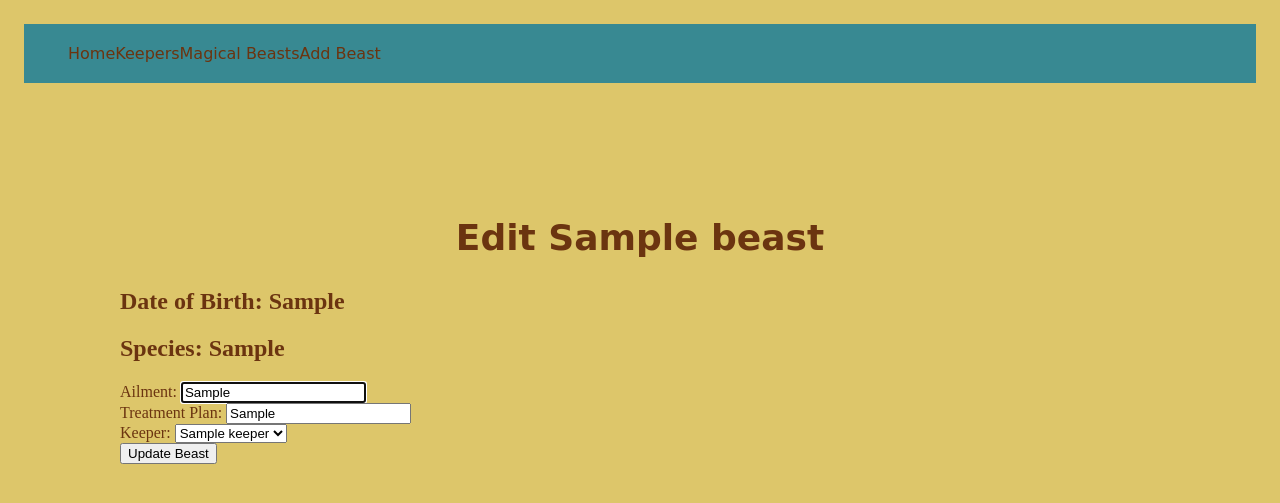
After one commit to hollytyler/magical_beasts_management, a Flask app: page /beasts/1/edit in a window 1280 px wide. The commit adds this page. Shown: the top 503 px of the page. Run offline with Flask 3, Linux system fonts and the light colour scheme; tables that the repository leaves empty hold one stand-in row (values such as "Sample post").

Commit message:
added an edit function to and individual beast. Attempting to add a delete button to keepers specific beasts

```diff
--- a/controllers/beast_controller.py
+++ b/controllers/beast_controller.py
@@ -38,3 +38,21 @@ def delete_beast(id):
     Beast.query.filter_by(id=id).delete()
     db.session.commit()
     return redirect("/beasts")
+
+@beasts_blueprint.route("/beasts/<id>/edit")
+def edit_beast(id):
+    keepers = Keeper.query.all()
+    beast = Beast.query.get(id)
+    return render_template("beasts/edit.jinja", keeper=keepers, beast=beast)
+
+@beasts_blueprint.route('/beasts/<id>', methods=['POST'])
+def update_beast(id):
+    ailment = request.form['ailment']
+    treatment = request.form['treatment']
+    keeper_id = request.form['keeper_id']
+    beast = Beast.query.get(id)
+    beast.ailment = ailment
+    beast.keeper_id = keeper_id
+    beast.treatment = treatment
+    db.session.commit()
+    return redirect(f"/beasts/{id}")
--- a/models.py
+++ b/models.py
@@ -19,6 +19,7 @@ class Beast(db.Model):
     dob = db.Column(db.String(64))
     species = db.Column(db.String(64))
     ailment = db.Column(db.String(64))
+    treatment = db.Column(db.String(64))
     keeper_id = db.Column(db.Integer, db.ForeignKey('keepers.id'))
 
     def __repr__(self):
--- /dev/null
+++ b/templates/beasts/edit.jinja
@@ -0,0 +1,51 @@
+{% extends 'base.jinja' %}
+
+{% block content %}
+
+<h1> Edit {{ beast.name }}</h1>
+
+
+<form action="/beasts/{{ beast.id }}" method="post">
+  <h2>Date of Birth: {{ beast.dob }}</h2>
+  <h2>Species: {{ beast.species }}</h2>
+
+  <div>
+      <label for="ailment">Ailment:</label>
+      <input
+        type="text"
+        id="ailment"
+        name="ailment"
+        value="{{ beast.ailment }}"
+        autofocus
+      />
+  </div>
+
+  <div>
+      <label for="treatment">Treatment Plan:</label>
+      <input
+        type="text"
+        id="treatment"
+        name="treatment"
+        value="{{ beast.treatment }}"
+      />
+  </div>
+
+  <div>
+    <label for="keeper_id">Keeper:</label>
+      <select name="keeper_id">
+
+        {% for keeper in keeper %}
+          <option
+          {% if beast.keeper.name == keeper.id %}
+            selected
+          {% endif %}
+          value="{{ keeper.id }}">{{ keeper.name }}</option>
+        {% endfor %}
+
+      </select>
+  </div>
+  <button type="submit">Update Beast</button>
+
+</form>
+
+{% endblock content %}
```
Also changed, not shown: controllers/keeper_controller.py (+8 -0 lines), templates/beasts/new.jinja (+10 -1 lines), templates/beasts/show.jinja (+9 -7 lines), templates/keepers/show.jinja (+11 -0 lines).
